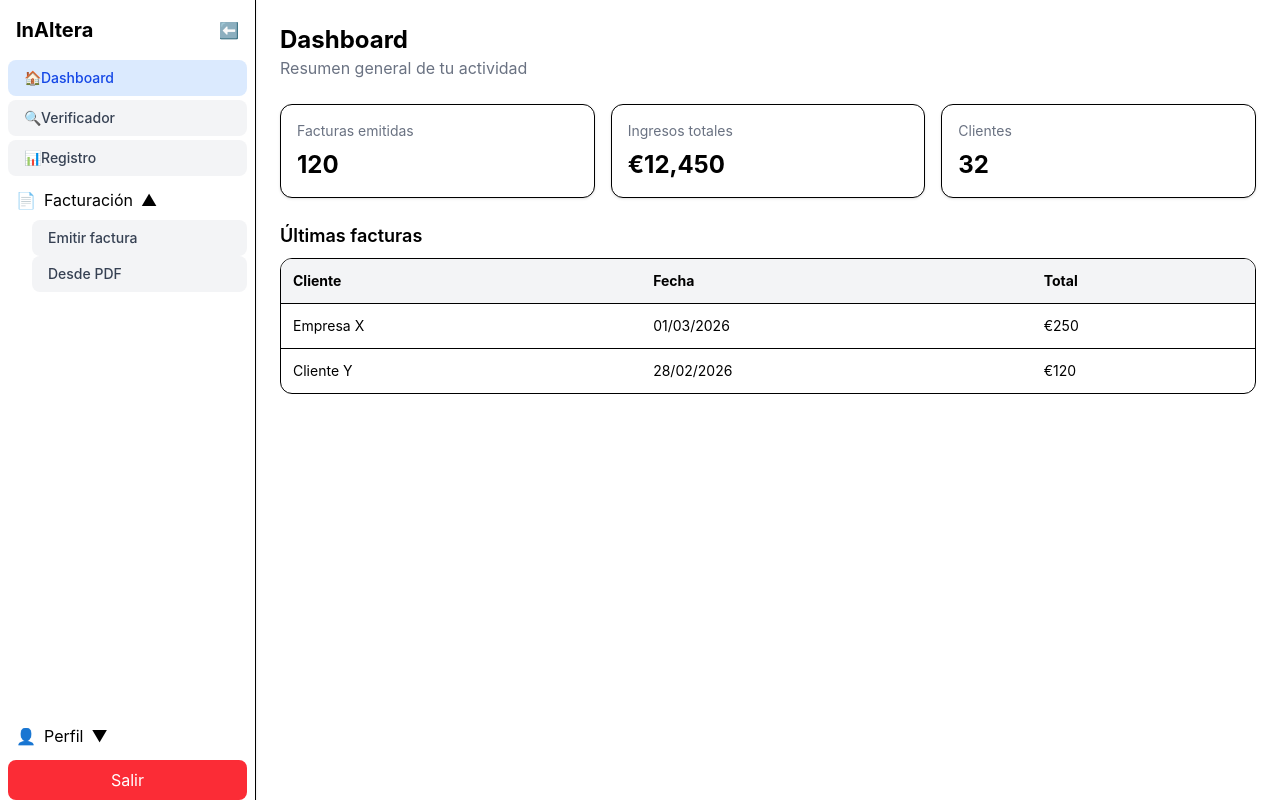
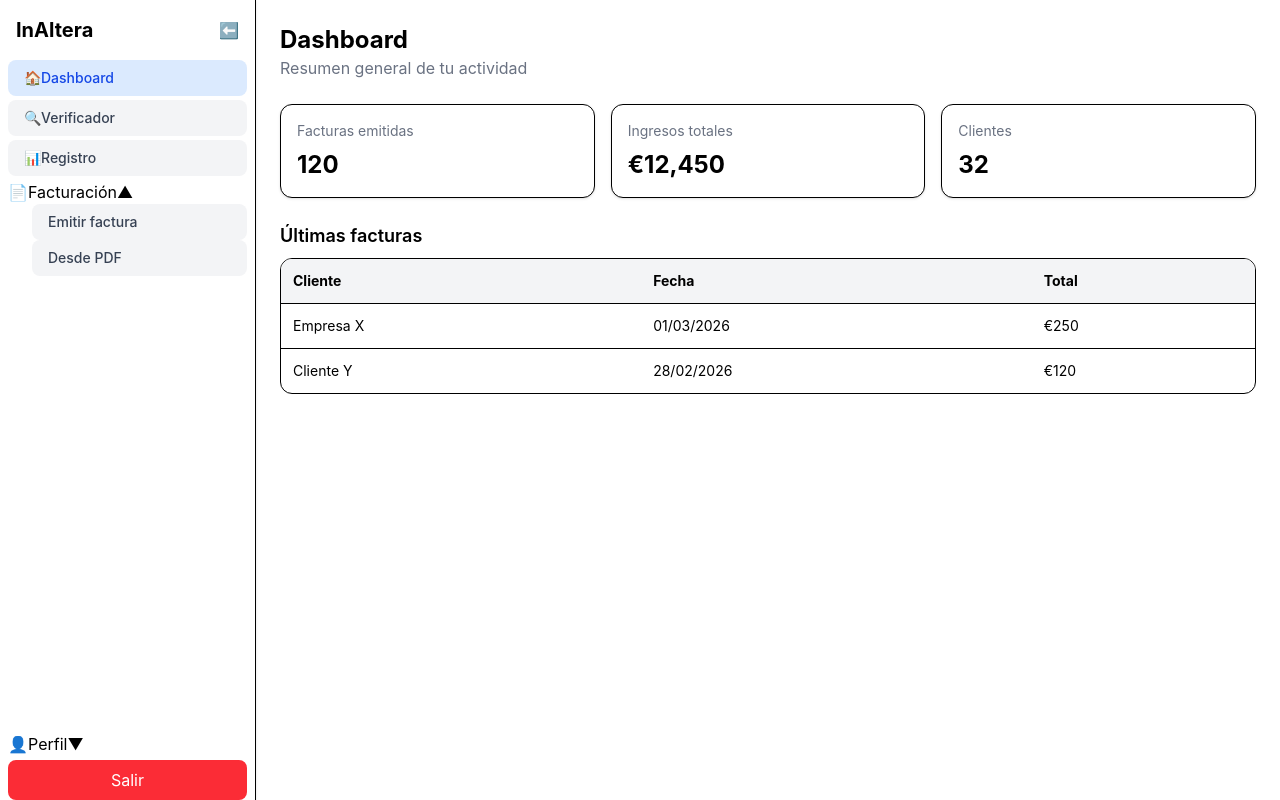
Before and after one commit to joseamdl95/inaltera-frontend, a React (Vite) app: page /dashboard in a window 1280 px wide. Built offline with nearby package versions, Linux system fonts and the light colour scheme; no server answers; sample sign-in values are in the browser's storage.

Commit message:
refactor: apply linkClass for consistent styling in Layout component menu items

```diff
--- a/src/components/layout/Layout.jsx
+++ b/src/components/layout/Layout.jsx
@@ -66,7 +66,7 @@ export default function Layout() {
                   })
                 }
               }}
-              className="flex items-center gap-2 p-2 cursor-pointer hover:bg-gray-100 rounded"
+              className={linkClass}
             >
               <span>📄</span>
               {!collapsed && <span className={linkClass}>Facturación</span>}
@@ -103,7 +103,7 @@ export default function Layout() {
                   })
                 }
               }}
-              className="flex items-center gap-2 p-2 cursor-pointer hover:bg-gray-100 rounded"
+              className={linkClass}
             >
               <span>👤</span>
               {!collapsed && <span className={linkClass}>Perfil</span>}
```
